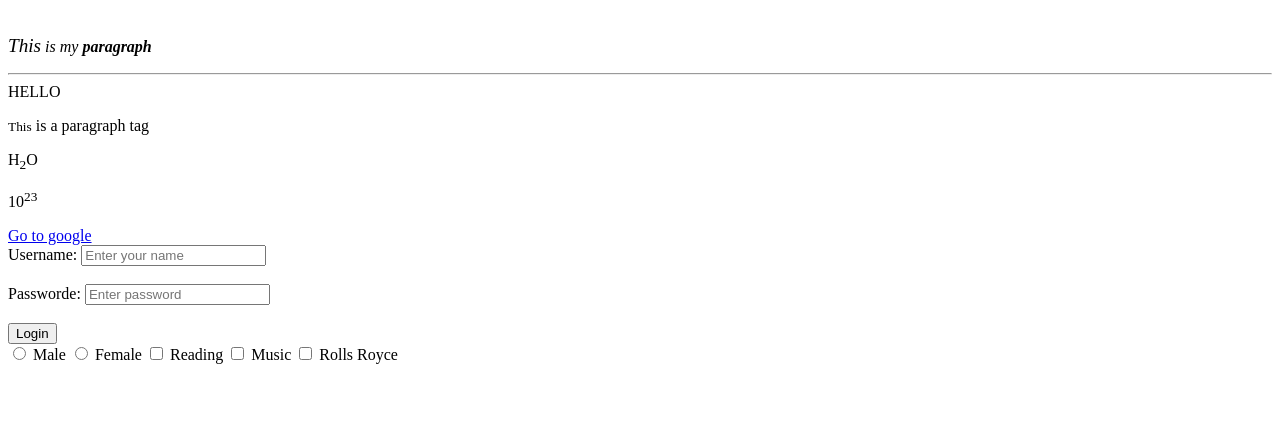
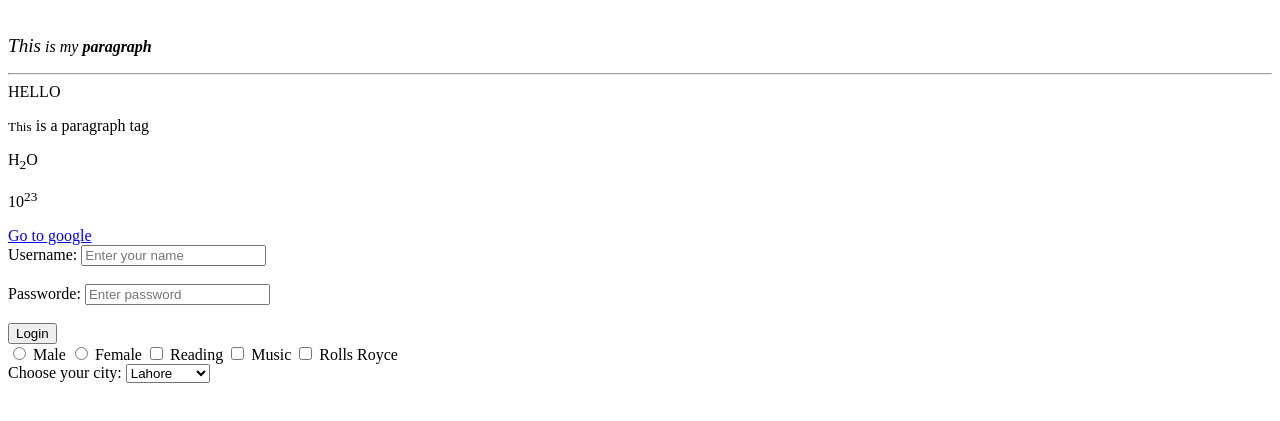
Before and after one commit to IshaAli444/Isha-html-site, a plain HTML site: page index.html in a window 1280 px wide. Shown: the part 79-500 px from the top of the page. Drawn offline with Linux system fonts and the light colour scheme.

Commit message:
Update index.html
Added dropdown list

```diff
--- a/index.html
+++ b/index.html
@@ -44,6 +44,15 @@
     <label><input type="checkbox" name="hobby" value="music"> Music</label>
     <label><input type="checkbox" name="car" value="rolls royce"> Rolls Royce</label>
   </form>
+
+  <form action="/submit" method="post">
+    <label for="city">Choose your city:</label>
+    <select id="city" name="city">
+      <option value="lahore" selected>Lahore</option>
+      <option value="karachi">Karachi</option>
+      <option value="Islamabad">Islamabad</option>
+    </select>
+  </form>
 </body>
 
 </html>
```
